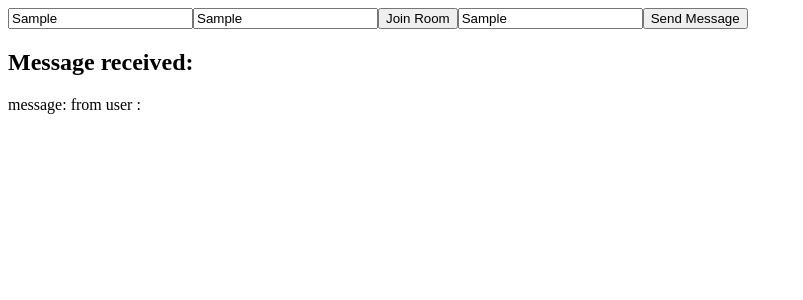
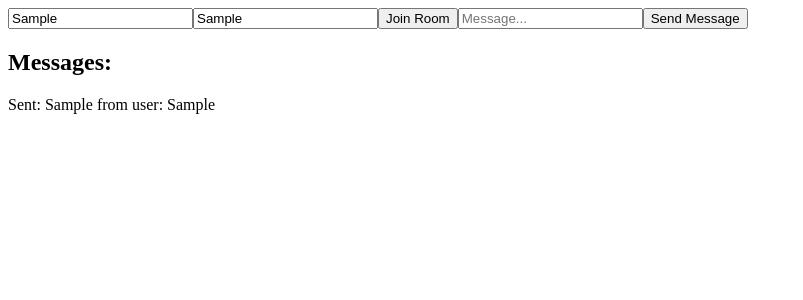
Before and after one commit to abhinabadutta2019/chat-app-socket-io-react-frontend, a React (Create React App) app: page / in a window 1280 px wide. Both pictures are taken after typing "Sample", "Sample", "Sample" into the empty fields and a click on the button "Send Message". Shown: the top 300 px of the page, without its empty margins (0-803 px from the left). Built offline with nearby package versions, Linux system fonts and the light colour scheme; no server answers.

Commit message:
message + user = showing

```diff
--- a/src/App.js
+++ b/src/App.js
@@ -6,11 +6,9 @@ function App() {
   const [room, setRoom] = useState("");
   const [userName, setUserName] = useState("");
   const [message, setMessage] = useState("");
-  const [messageRecived, setMessageRecived] = useState("");
-  //
+  const [messages, setMessages] = useState([]);
   const [senderUserName, setSenderUserName] = useState("");
 
-  //
   const inputNameHandler = (event) => {
     setUserName(event.target.value);
     console.log(userName, "userName");
@@ -33,20 +31,33 @@ function App() {
   };
 
   const sendMessage = () => {
+    const newMessage = {
+      message: message,
+      userName: userName,
+      type: "sent",
+    };
+
+    setMessages((prevMessages) => [...prevMessages, newMessage]);
+
     socket.emit("send_message", {
-      message: message,
+      ...newMessage,
       room: room,
-      userName: userName,
     });
+
+    setMessage(""); // Clear the input field after sending the message
   };
 
   useEffect(() => {
     socket.on("recived_message", (data) => {
       if (data && data.message) {
-        setMessageRecived(data.message);
-        //
+        const newMessage = {
+          message: data.message,
+          userName: data.userName,
+          type: "received",
+        };
+
+        setMessages((prevMessages) => [...prevMessages, newMessage]);
         setSenderUserName(data.userName);
-        //
         console.log(data, "data");
       }
     });
@@ -57,12 +68,19 @@ function App() {
       <input placeholder="Room..." onChange={inputRoomHandler} />
       <input placeholder="Your Name..." onChange={inputNameHandler} />
       <button onClick={joinRoom}> Join Room</button>
-      <input placeholder="Message..." onChange={inputMessageHandler} />
+      <input
+        placeholder="Message..."
+        onChange={inputMessageHandler}
+        value={message}
+      />
       <button onClick={sendMessage}>Send Message</button>
-      <h2>Message received:</h2>
-      <p>
-        message: {messageRecived} from user : {senderUserName}
-      </p>
+      <h2>Messages:</h2>
+      {messages.map((msg, index) => (
+        <p key={index}>
+          {msg.type === "sent" ? "Sent: " : "Received: "}
+          {msg.message} from user: {msg.userName}
+        </p>
+      ))}
     </div>
   );
 }
```
